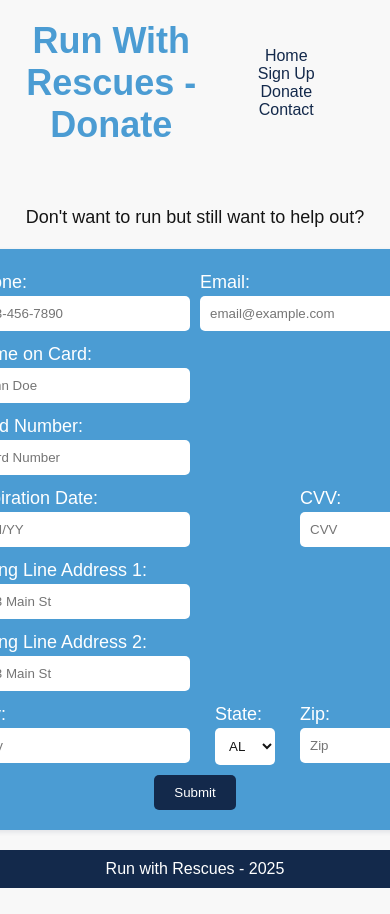
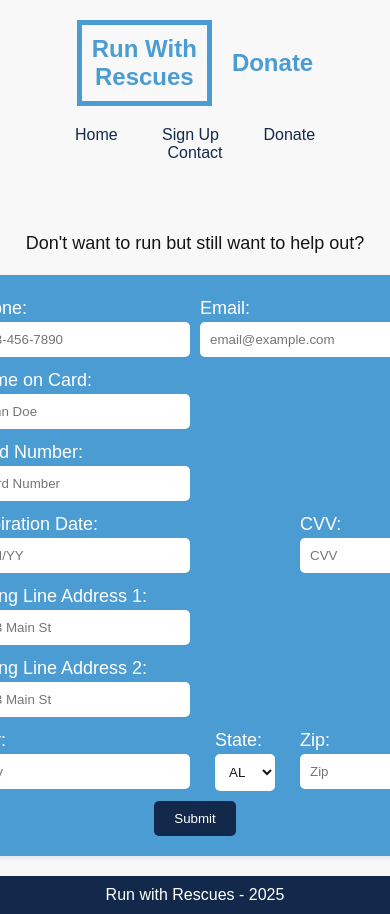
Before and after one commit to mbdej/runwithrescues, a website: page public/donate.html in a window 390 px wide. Shown: the top 914 px of the page. Before the commit the page ends 888 px from the top, so only its background shows below. Drawn offline with Linux system fonts and the light colour scheme.

Commit message:
Fixed how the header looks on smaller view widths

```diff
--- a/public/donate.html
+++ b/public/donate.html
@@ -13,7 +13,9 @@
 
 <body>
     <header>
-        <h1>Run With Rescues - Donate</h1>
+        <div id="title-section">
+            <h1 id="title-h1">Run With<br>Rescues</h1><h1 id="subtitle-h1">Donate</h1>
+        </div>
         <nav>
             <ul>
                 <li><a href="/">Home</a></li>
--- a/public/styles/styles.css
+++ b/public/styles/styles.css
@@ -19,10 +19,24 @@ header {
     padding: 20px;
 }
 
+#title-section {
+    display: flex;
+    align-items: center;
+}
+
 header h1 {
     margin: 0;
     font-size: 36px;
     color: #4b9cd3;
+}
+
+#title-h1 {
+    padding: 10px;
+    border: 5px solid #4b9cd3;
+}
+
+#subtitle-h1 {
+    padding-left: 20px;
 }
 
 nav {
@@ -77,3 +91,19 @@ footer {
     padding: 10px;
     text-align: center;
 }
+
+@media (max-width: 800px) {
+    header {
+        flex-direction: column;
+    }
+
+    #title-section {
+        margin-bottom: 10px;
+    }
+}
+
+@media (max-width: 480px) {
+    header h1 {
+        font-size: 24px;
+    }
+}
```
Also changed, not shown: public/contact.html (+3 -1 lines), public/index.html (+3 -1 lines), public/signup.html (+3 -1 lines).
